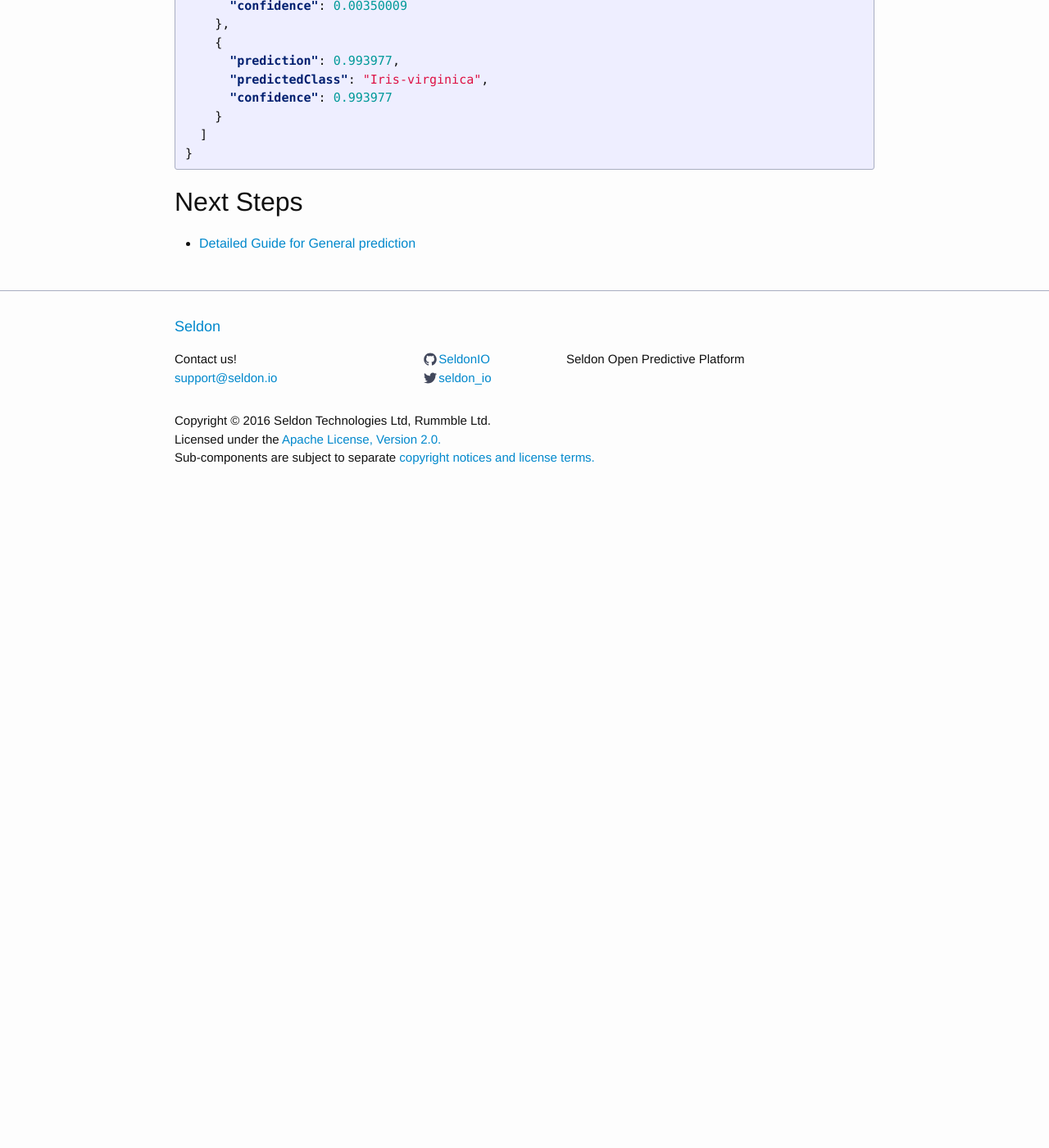
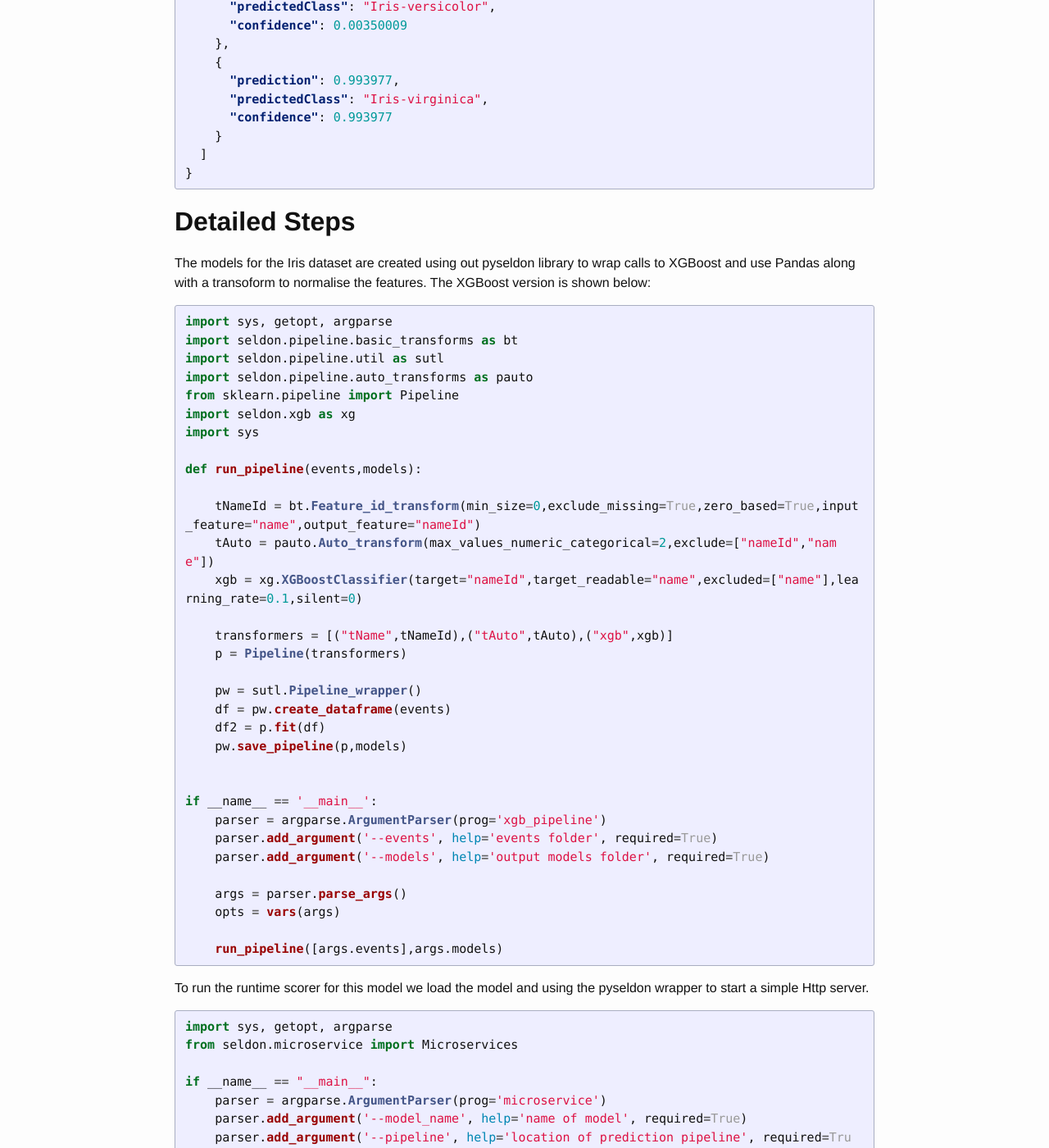
Before and after one commit to SeldonIO/seldonio.github.com, a Jekyll site: the page built from prediction-example.md, in a window 1280 px wide and 1400 px high, scrolled down 1849 px. Shown: the whole window at 82% size. Built offline with Jekyll 4.4.1, drawn with Linux system fonts in a browser that asks for light colours; before the commit the page ends 2479 px from its top, so only the background shows below that; some of the changed text lies outside the part shown; grey boxes are pictures that could not be loaded.

Commit message:
add detail for prediction example

````diff
--- a/prediction-example.md
+++ b/prediction-example.md
@@ -11,14 +11,15 @@ This example will take you through creating a simple prediction service to serve
  * [Create Model](#model)
  * [Start Microservice](#microservice)
  * [Serve Predictions](#predictions)
+ * [Detailed Steps](#detailed-steps)
  * [Next Steps](#next-steps)
 
-# Prerequisites<a name="prerequisites"></a>
+# **Prerequisites**<a name="prerequisites"></a>
 
  * [You have installed Seldon on a Kubernetes cluster](install.html)
  * You haved added ```seldon-server/kubernetes/bin``` to you shell PATH environment variable.
 
-# Create a Predictive Model<a name="model"></a>
+# **Create a Predictive Model**<a name="model"></a>
 The first step is to create a predictive model based on some training data. In this case we have prepacked into 3 Docker images the process of creating a model for the Iris dataset using three popular machine learning toolkits [XGBoost](https://github.com/dmlc/xgboost), [Vowpal Wabbit](https://github.com/JohnLangford/vowpal_wabbit/wiki) and [Keras](http://keras.io/). Wrappers to call these libraries have been added to our python library to make integrating them as a microservice easy. However, you can build your model using any machine learning library.
 
 The three images are:
@@ -29,7 +30,7 @@ The three images are:
 
 For details on building models using our python library see [here](prediction-pipeline.html).
 
-# Start a microservice<a name="microservice"></a>
+# **Start a microservice**<a name="microservice"></a>
 
 At runtime Seldon requires you expose your model scoring engine as a microservice API. In this example case the same image to create the models also exposes it for runtime scoring when run. We can start our chosen microservice using ```kubernetes/bin/run_prediction_microservice.sh```. This script takes 4 arguments
 
@@ -48,7 +49,7 @@ run_prediction_microservice.sh iris-xgboost-example seldonio/iris_xgboost 1.0 te
 
 The script will use the seldon-cli to update the "test" client to add the microservice as a runtime algorithm. Check with ```kubectl get pods -l name=iris-xgboost-example``` that the pod running the mircroservice is running.
 
-# Serve Predictions<a name="predictions"></a>
+# **Serve Predictions**<a name="predictions"></a>
 
 You can now call the seldon server using the seldon CLI to test:
 
@@ -81,6 +82,75 @@ The respone should be like:
 }
 {% endhighlight %}
 
+
+# **Detailed Steps**<a name="detailed-steps"></a>
+
+The models for the Iris dataset are created using out pyseldon library to wrap calls to XGBoost and use Pandas along with a transoform to normalise the features. The XGBoost version is shown below:
+
+{% highlight python %}
+import sys, getopt, argparse
+import seldon.pipeline.basic_transforms as bt
+import seldon.pipeline.util as sutl
+import seldon.pipeline.auto_transforms as pauto
+from sklearn.pipeline import Pipeline
+import seldon.xgb as xg
+import sys
+
+def run_pipeline(events,models):
+
+    tNameId = bt.Feature_id_transform(min_size=0,exclude_missing=True,zero_based=True,input_feature="name",output_feature="nameId")
+    tAuto = pauto.Auto_transform(max_values_numeric_categorical=2,exclude=["nameId","name"])
+    xgb = xg.XGBoostClassifier(target="nameId",target_readable="name",excluded=["name"],learning_rate=0.1,silent=0)
+
+    transformers = [("tName",tNameId),("tAuto",tAuto),("xgb",xgb)]
+    p = Pipeline(transformers)
+
+    pw = sutl.Pipeline_wrapper()
+    df = pw.create_dataframe(events)
+    df2 = p.fit(df)
+    pw.save_pipeline(p,models)
+
+
+if __name__ == '__main__':
+    parser = argparse.ArgumentParser(prog='xgb_pipeline')
+    parser.add_argument('--events', help='events folder', required=True)
+    parser.add_argument('--models', help='output models folder', required=True)
+
+    args = parser.parse_args()
+    opts = vars(args)
+
+    run_pipeline([args.events],args.models)
+{% endhighlight %}
+
+To run the runtime scorer for this model we load the model and using the pyseldon wrapper to start a simple Http server.
+
+{% highlight python %}
+import sys, getopt, argparse
+from seldon.microservice import Microservices
+
+if __name__ == "__main__":
+    parser = argparse.ArgumentParser(prog='microservice')
+    parser.add_argument('--model_name', help='name of model', required=True)
+    parser.add_argument('--pipeline', help='location of prediction pipeline', required=True)
+    parser.add_argument('--aws_key', help='aws key', required=False)
+    parser.add_argument('--aws_secret', help='aws secret', required=False)
+
+    args = parser.parse_args()
+    opts = vars(args)
+
+    m = Microservices(aws_key=args.aws_key,aws_secret=args.aws_secret)
+    app = m.create_prediction_microservice(args.pipeline,args.model_name)
+    app.run(host="0.0.0.0", debug=True)
+{% endhighlight %}
+
+The full source code to create a docker image for model and runtime scorer for the three variants can be found in:
+
+ * ``docker/examples/iris/xgboost``` : an XGBoost model for the iris dataset
+ * ```docker/examples/iris/vw``` : a VW model for the iris dataset
+ * ```docker/examples/iris/keras``` : a keras model for the iris dataset
+
+
+
 # Next Steps<a name="next-steps"></a>
 
  * [Detailed Guide for General prediction](prediction-guide.html)
````
